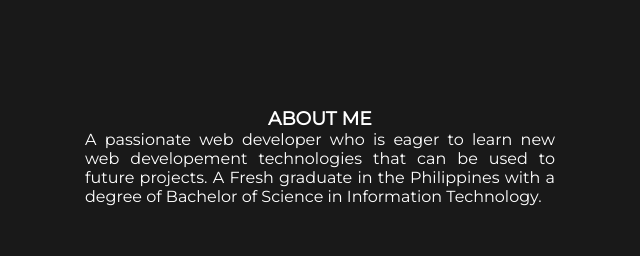
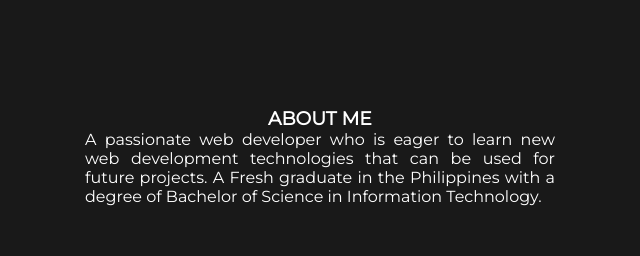
Before and after one commit to christianandrefajardo/portfolio, a plain HTML site: page index.html in a window 1280 px wide. Shown: the part 800-1056 px from the top of the page, 565-1205 px from the left. Drawn offline with nearby package versions, Linux system fonts and the light colour scheme.

Commit message:
Update index.html

```diff
--- a/index.html
+++ b/index.html
@@ -38,7 +38,7 @@
 				</div>
 				<div class="center">
 					<h3>About Me</h3>
-					<p>A passionate web developer who is eager to learn new web developement technologies that can be used to future projects. A Fresh graduate in the Philippines with a degree of Bachelor of Science in Information Technology.</p>
+					<p>A passionate web developer who is eager to learn new web development technologies that can be used for future projects. A Fresh graduate in the Philippines with a degree of Bachelor of Science in Information Technology.</p>
 				</div>
 			</div>
 		</div>
```
